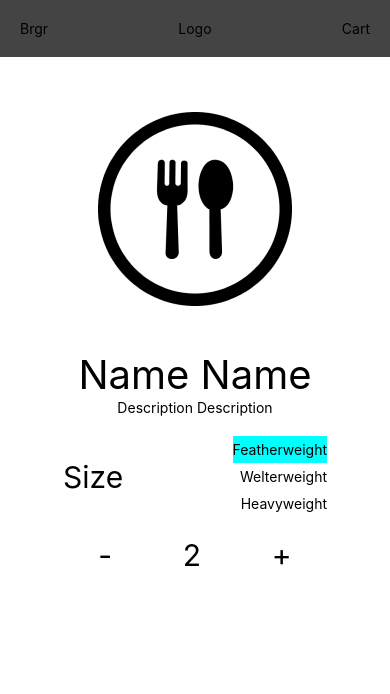
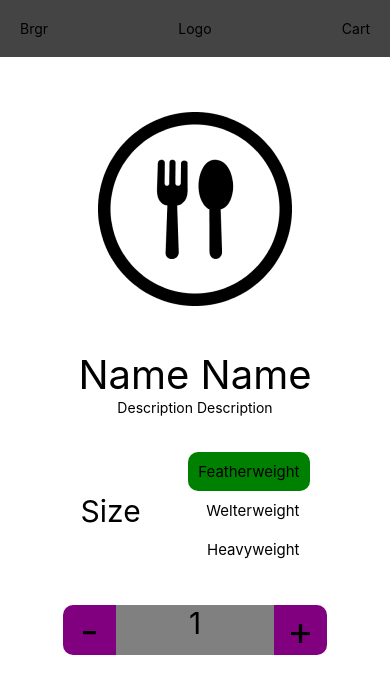
Before and after one commit to avsecam/LetsBoxRN, a React Native app: screen / in a window 390 px wide. Shown: the top 694 px of the page. Built offline with nearby package versions, Linux system fonts and the light colour scheme.

Commit message:
Create working quantity picker.

```diff
--- a/src/product/product.tsx
+++ b/src/product/product.tsx
@@ -2,6 +2,7 @@ import { Image, Pressable, ScrollView, StyleSheet, Text, View } from "react-nati
 import Header from "../components/header"
 import { MenuItem } from "../menu/menuUtils"
 import { productSizes } from "../utils"
+import QuantityPicker from "./quantityPicker"
 import SizePicker from "./sizePicker"
 
 interface Props {
@@ -29,11 +30,7 @@ const ProductScreen = () => {
 					<Text style={styles.sizeLabel}>Size</Text>
 					<SizePicker />
 				</View>
-				<View style={styles.qtyContainer}>
-					<Text style={styles.qtyBtn}>-</Text>
-					<Text style={styles.qty}>2</Text>
-					<Text style={styles.qtyBtn}>+</Text>
-				</View>
+				<QuantityPicker />
 			</ScrollView>
 		</>
 	)
@@ -60,29 +57,22 @@ const styles = StyleSheet.create({
 	},
 
 	sizesContainer: {
-		width: "80%",
+		borderStyle: "solid",
+		borderWidth: 1,
+		borderRadius: 10,
+		borderColor: "white",
+		width: "100%",
 		display: "flex",
 		flexDirection: "row",
 		alignItems: "center",
 		justifyContent: "space-between",
+		paddingVertical: 15,
+		paddingHorizontal: "15%",
 		marginBottom: 20,
 	},
 	sizeLabel: {
 		fontSize: 30,
 	},
-
-	qtyContainer: {
-		width: "80%",
-		display: "flex",
-		flexDirection: "row",
-		justifyContent: "space-around",
-	},
-	qtyBtn: {
-		fontSize: 30,
-	},
-	qty: {
-		fontSize: 30,
-	},
 })
 
 export default ProductScreen
--- /dev/null
+++ b/src/product/quantityPicker.tsx
@@ -0,0 +1,56 @@
+import { useState } from "react"
+import { View, Text, StyleSheet, TouchableOpacity } from "react-native"
+
+const QuantityPicker = () => {
+	let [qty, setQty] = useState(1)
+
+	const handleSetQty = (newQty: number) => {
+		setQty((newQty >= 0) ? newQty : 0)
+	}
+
+	return (
+		<>
+			<View style={styles.qtyContainer}>
+				<TouchableOpacity style={[styles.qtyBtn, styles.qtyBtnLeft]} onPress={() => handleSetQty(qty - 1)}><Text style={styles.qtyBtnText}>-</Text></TouchableOpacity>
+				<Text style={styles.qty}>{qty}</Text>
+				<TouchableOpacity style={[styles.qtyBtn, styles.qtyBtnRight]} onPress={() => handleSetQty(qty + 1)}><Text style={styles.qtyBtnText}>+</Text></TouchableOpacity>
+			</View>
+		</>
+	)
+}
+
+const styles = StyleSheet.create({
+	qtyContainer: {
+		width: "80%",
+		height: 50,
+		display: "flex",
+		flexDirection: "row",
+	},
+	qtyBtn: {
+		flex: 1,
+		backgroundColor: "purple",
+		justifyContent: "center"
+	},
+	qtyBtnText: {
+		fontSize: 40,
+		textAlign: "center",
+	},
+	qtyBtnLeft: {
+		borderTopLeftRadius: 10,
+		borderBottomLeftRadius: 10,
+	},
+	qtyBtnRight: {
+		borderTopRightRadius: 10,
+		borderBottomRightRadius: 10,
+	},
+
+	qty: {
+		flex: 3,
+		backgroundColor: "gray",
+		textAlign: "center",
+		textAlignVertical: "center",
+		fontSize: 30,
+	},
+})
+
+export default QuantityPicker
--- a/src/product/sizePicker.tsx
+++ b/src/product/sizePicker.tsx
@@ -1,20 +1,20 @@
 import { useState } from "react"
-import { GestureResponderEvent, Pressable, StyleSheet, Text, View } from "react-native"
+import { GestureResponderEvent, Pressable, StyleSheet, Text, TouchableOpacity, View } from "react-native"
 import { productSizes } from "../utils"
 
 interface ButtonProps {
 	sizeName: string,
 	price: number,
-	onPress: (e: GestureResponderEvent) => void,
+	onPress: () => void,
 	isChosen: boolean,
 }
 
 const SizeButton = (props: ButtonProps) => {
 	return (
 		<>
-			<Pressable style={[styles.radioButton, (props.isChosen) ? styles.radioButtonChosen : null]} onPress={props.onPress}>
+			<TouchableOpacity style={[styles.radioButton, (props.isChosen) ? styles.radioButtonChosen : null]} onPress={props.onPress}>
 				<Text style={styles.radioButtonText}>{props.sizeName}</Text>
-			</Pressable>
+			</TouchableOpacity>
 		</>
 	)
 }
@@ -28,7 +28,7 @@ const SizePicker = () => {
 			<SizeButton
 				price={productSizes[i][1]}
 				sizeName={productSizes[i][0]}
-				onPress={(e: GestureResponderEvent) => {
+				onPress={() => {
 					setChosenSize(i)
 				}}
 				isChosen={(chosenSize === i)}
@@ -46,16 +46,21 @@ const SizePicker = () => {
 }
 
 const styles = StyleSheet.create({
-	sizesPicker: {},
+	sizesPicker: {
+		display: "flex",
+		alignItems: "flex-end",
+	},
 
 	radioButton: {
-		paddingVertical: 5,
+		padding: 10,
+		borderRadius: 10,
 	},
 	radioButtonChosen: {
-		backgroundColor: "cyan",
+		backgroundColor: "green",
 	},
 	radioButtonText: {
-		textAlign: "right",
+		textAlign: "center",
+		fontSize: 15,
 	},
 })
 
```
